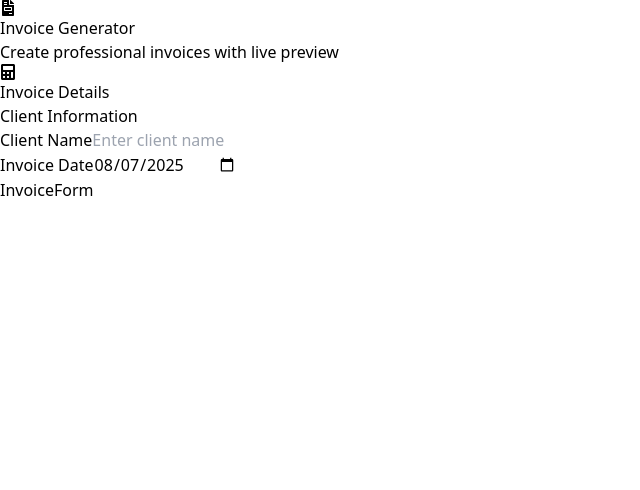
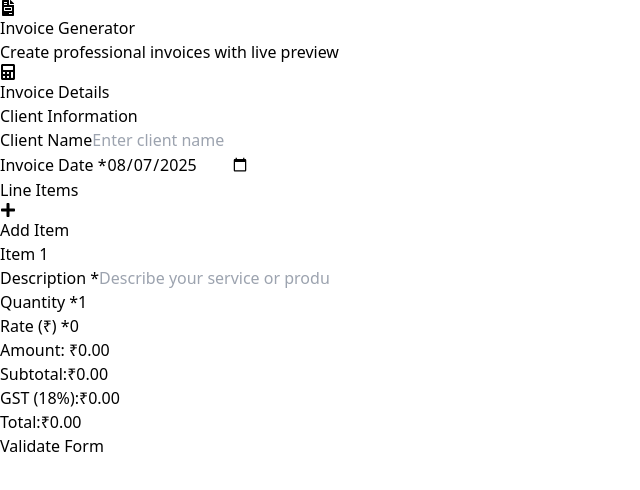
Before and after one commit to Jatin200521/Mini-Invoice-Generator-UI, a React (Create React App) app: page / in a window 1280 px wide. Shown: the top 490 px of the page, without its empty margins (0-640 px from the left). Built offline with nearby package versions, Linux system fonts and the light colour scheme.

Commit message:
Add LineItemRow component with calculation logic for subtotal and GST

```diff
--- a/src/App.js
+++ b/src/App.js
@@ -1,6 +1,6 @@
-import React, { useState } from "react";
+import React, { useState, useMemo } from "react";
 import { FaFileInvoice } from "react-icons/fa";
-import InvoicePreview from "./components/Invoicepreview";
+
 import InvoiceForm from "./components/InvoiceForm";
 
 const App = () => {
@@ -11,6 +11,19 @@ const App = () => {
   });
 
   const [errors, setErrors] = useState({});
+
+  const calculations = useMemo(() => {
+    const subtotal = invoiceData.lineItems.reduce((sum, item) => {
+      return (
+        sum + (parseFloat(item.quantity) || 0) * (parseFloat(item.rate) || 0)
+      );
+    }, 0);
+
+    const gst = subtotal * 0.18;
+    const total = subtotal + gst;
+
+    return { subtotal, gst, total };
+  }, [invoiceData.lineItems]);
 
   const validateForm = () => {
     const newErrors = {};
@@ -128,9 +141,8 @@ const App = () => {
             onRemoveLineItem={removeLineItem}
             errors={errors}
             onValidateForm={validateForm}
+            calculations={calculations}
           />
-
-          <InvoicePreview invoiceData={invoiceData} />
         </div>
       </div>
     </div>
--- a/src/components/InvoiceForm.js
+++ b/src/components/InvoiceForm.js
@@ -1,13 +1,32 @@
 import React from "react";
-import { FaCalculator } from "react-icons/fa";
+import { FaPlus, FaCalculator } from "react-icons/fa";
+import LineItemRow from "./LineItemRow";
 
-const InvoiceForm = ({ invoiceData, onUpdateInvoiceData }) => {
+const InvoiceForm = ({
+  invoiceData,
+  onUpdateInvoiceData,
+  onAddLineItem,
+  onUpdateLineItem,
+  onRemoveLineItem,
+  errors,
+  onValidateForm,
+  calculations,
+}) => {
+  const formatCurrency = (amount) => {
+    return new Intl.NumberFormat("en-IN", {
+      style: "currency",
+      currency: "INR",
+    }).format(amount);
+  };
+
   return (
     <div>
       <div>
         <FaCalculator />
         <h2>Invoice Details</h2>
       </div>
+
+      <div>
         <div>
           <h3>Client Information</h3>
 
@@ -16,19 +35,71 @@ const InvoiceForm = ({ invoiceData, onUpdateInvoiceData }) => {
             <input
               type="text"
               value={invoiceData.clientName}
-            onChange={(e) => onUpdateInvoiceData("clientName", e.target.value)}
+              onChange={(e) =>
+                onUpdateInvoiceData("clientName", e.target.value)
+              }
               placeholder="Enter client name"
             />
+            {errors.clientName && <p>{errors.clientName}</p>}
           </div>
 
           <div>
-          <label>Invoice Date</label>
+            <label>Invoice Date *</label>
             <input
               type="date"
               value={invoiceData.invoiceDate}
-            onChange={(e) => onUpdateInvoiceData("invoiceDate", e.target.value)}
+              onChange={(e) =>
+                onUpdateInvoiceData("invoiceDate", e.target.value)
+              }
             />
+            {errors.invoiceDate && <p>{errors.invoiceDate}</p>}
           </div>
+        </div>
+
+        <div>
+          <div>
+            <h3>Line Items</h3>
+            <button type="button" onClick={onAddLineItem}>
+              <FaPlus />
+              Add Item
+            </button>
+          </div>
+
+          <div>
+            {invoiceData.lineItems.map((item, index) => (
+              <LineItemRow
+                key={item.id}
+                item={item}
+                index={index}
+                onUpdate={onUpdateLineItem}
+                onRemove={onRemoveLineItem}
+                canRemove={invoiceData.lineItems.length > 1}
+                errors={errors}
+              />
+            ))}
+          </div>
+        </div>
+
+        <div>
+          <div>
+            <div>
+              <span>Subtotal:</span>
+              <span>{formatCurrency(calculations.subtotal)}</span>
+            </div>
+            <div>
+              <span>GST (18%):</span>
+              <span>{formatCurrency(calculations.gst)}</span>
+            </div>
+            <div>
+              <span>Total:</span>
+              <span>{formatCurrency(calculations.total)}</span>
+            </div>
+          </div>
+        </div>
+
+        <button type="button" onClick={onValidateForm}>
+          Validate Form
+        </button>
       </div>
     </div>
   );
--- a/src/components/LineItemRow.js
+++ b/src/components/LineItemRow.js
@@ -1,7 +1,94 @@
 import React from "react";
+import { FaTrash } from "react-icons/fa";
 
-function LineItemRow() {
-  return <div>LineItemRow</div>;
-}
+const LineItemRow = ({
+  item,
+  index,
+  onUpdate,
+  onRemove,
+  canRemove,
+  errors = {},
+}) => {
+  const handleInputChange = (field, value) => {
+    onUpdate(item.id, field, value);
+  };
+
+  const formatCurrency = (amount) => {
+    return new Intl.NumberFormat("en-IN", {
+      style: "currency",
+      currency: "INR",
+    }).format(amount);
+  };
+
+  return (
+    <div>
+      <div>
+        <h4>Item {index + 1}</h4>
+        {canRemove && (
+          <button
+            type="button"
+            onClick={() => onRemove(item.id)}
+            title="Remove item"
+          >
+            <FaTrash />
+          </button>
+        )}
+      </div>
+
+      <div>
+        <div>
+          <label>Description *</label>
+          <input
+            type="text"
+            value={item.description}
+            onChange={(e) => handleInputChange("description", e.target.value)}
+            placeholder="Describe your service or product"
+          />
+          {errors[`description_${index}`] && (
+            <p>{errors[`description_${index}`]}</p>
+          )}
+        </div>
+
+        <div>
+          <div>
+            <label>Quantity *</label>
+            <input
+              type="number"
+              min="1"
+              step="1"
+              value={item.quantity}
+              onChange={(e) =>
+                handleInputChange("quantity", parseInt(e.target.value) || 1)
+              }
+            />
+            {errors[`quantity_${index}`] && (
+              <p>{errors[`quantity_${index}`]}</p>
+            )}
+          </div>
+
+          <div>
+            <label>Rate (₹) *</label>
+            <input
+              type="number"
+              min="0"
+              step="0.01"
+              value={item.rate}
+              onChange={(e) =>
+                handleInputChange("rate", parseFloat(e.target.value) || 0)
+              }
+            />
+            {errors[`rate_${index}`] && <p>{errors[`rate_${index}`]}</p>}
+          </div>
+        </div>
+
+        <div>
+          <span>
+            Amount: {formatCurrency((item.quantity || 0) * (item.rate || 0))}
+          </span>
+        </div>
+      </div>
+    </div>
+  );
+};
 
 export default LineItemRow;
```
Lines whose indentation alone changed are shown as unchanged.
